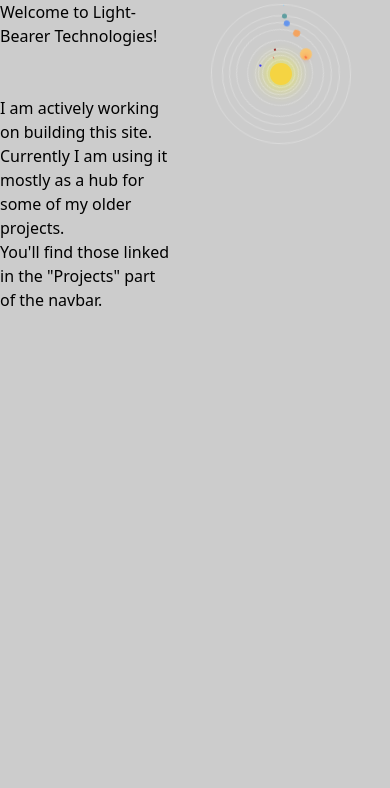
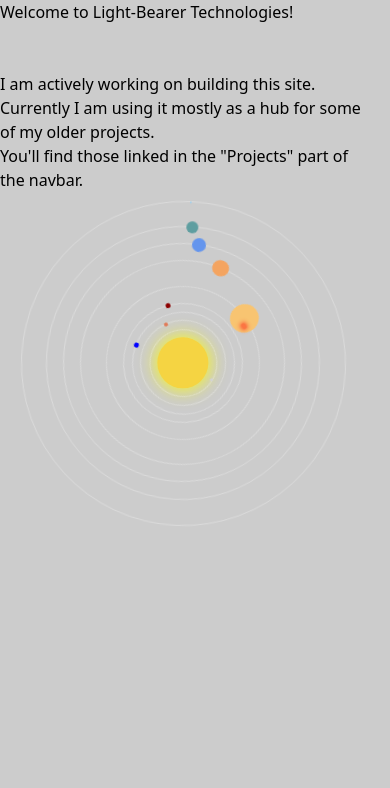
Before and after one commit to Lux-Ferre/lbtech-info, a Flask app: page / in a window 390 px wide. Shown: the part 56-844 px from the top of the page. Run offline with Flask 3, Linux system fonts and the light colour scheme; some libraries are stand-ins or nearby versions.

Commit message:
small screen breakpoint for index page

```diff
--- a/app/templates/index.html
+++ b/app/templates/index.html
@@ -8,13 +8,13 @@
 {% block title %}Index{% endblock %}
 {% block content %}
 <div class="row w-100">
-	<div class="col-6">
+	<div class="col-12 col-md-7">
 		<div>Welcome to Light-Bearer Technologies!</div><br><br>
 		<div>I am actively working on building this site.</div>
 		<div>Currently I am using it mostly as a hub for some of my older projects.</div>
 		<div>You'll find those linked in the "Projects" part of the navbar.</div>
 	</div>
-	<div class="col-6">
+	<div class="col-12 col-md-5">
 		{% include '_solar_system.html' %}
 	</div>
 </div>
```
